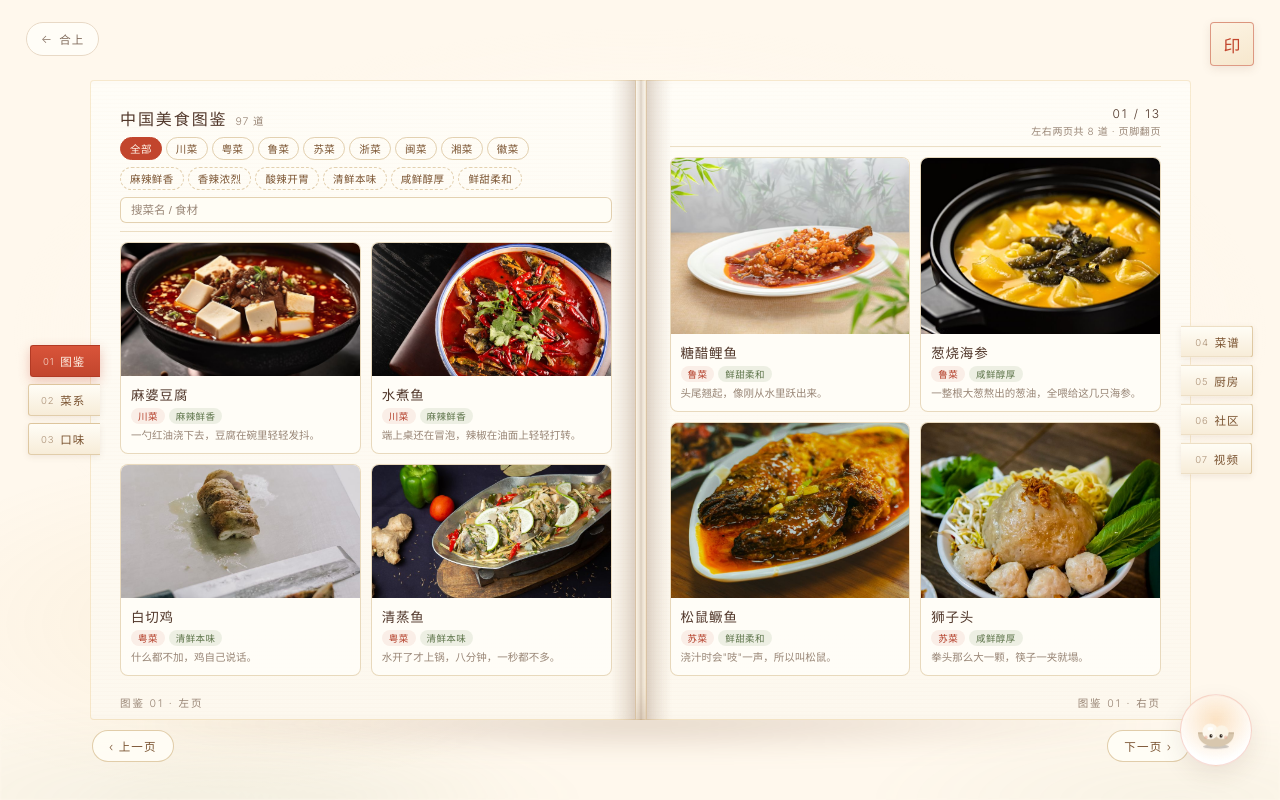
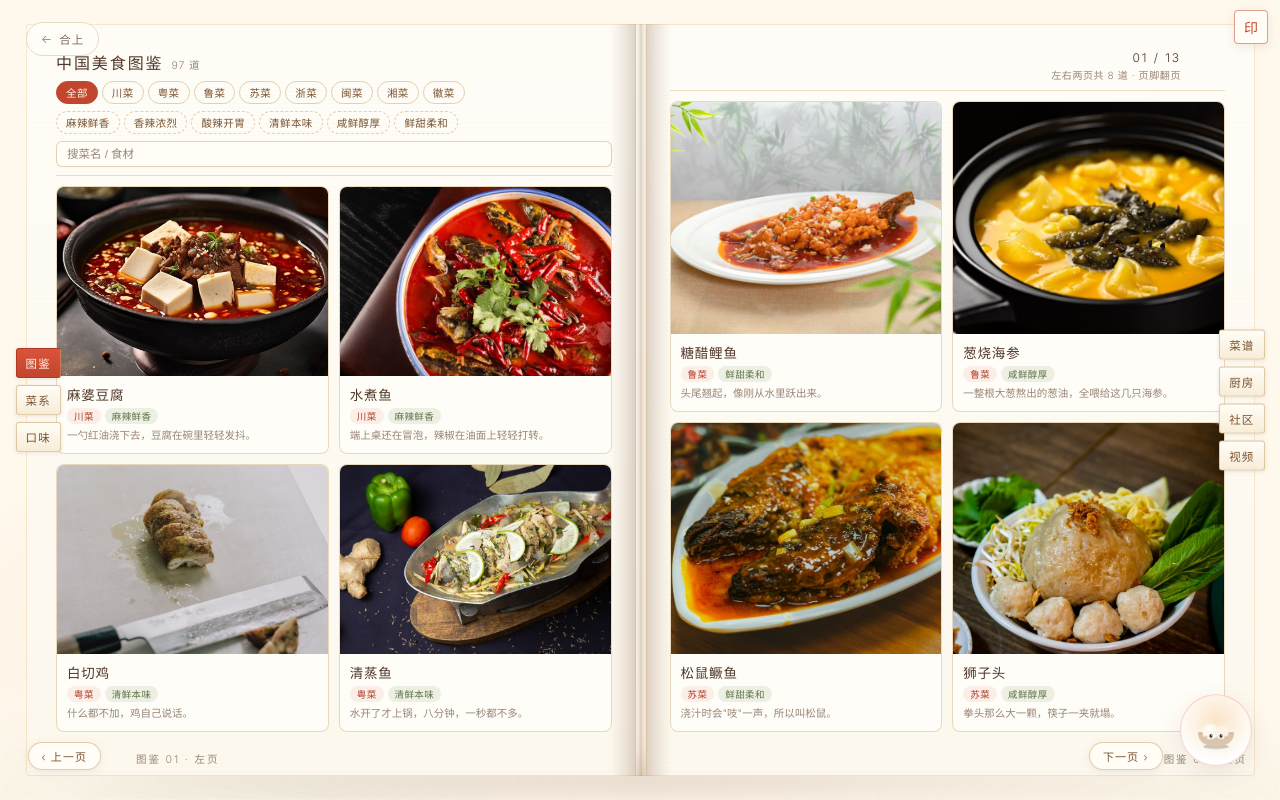
Before and after one commit to xuxi666/food-soul, a website built with Vite: page index.html in a window 1280 px wide. Both pictures are taken after a click on the button 642 px from the left and 412 px from the top of the page. Built offline with nearby package versions, Linux system fonts and the light colour scheme; files whose address does not match are found by name.

Commit message:
feat(book): 封面 15° 倾斜 → 回正 → 书页放大铺满视口
- 状态机：CLOSED_TILTED → STRAIGHTENING → OPENING → EXPANDING → READING；返回 SHRINKING → CLOSING → CLOSED_TILTED
- 合拢：rotateZ(15deg) + scale(.52)，位移按缩放后宽度算，封面落在视口中心
- 打开：先 420ms 回正到 0°，再 700ms 开封面，最后 560ms 把书页本身放大到 100%（非相机）
- 终态尺寸：1440×900 下 1382×846 = 96% × 94%，手机 96% × 67%
- 阅读态书签收进书边、翻页按钮落回书内并避开小精灵、印章缩小让开页码
- 全 7 章在放大后复查：跨中缝 0、整页滚动 0、0 报错

```diff
--- a/src/book/atlas.css
+++ b/src/book/atlas.css
@@ -26,6 +26,8 @@
 .atlas__bar--right {
   align-items: flex-end;
   justify-content: flex-end;
+  /* 右上角有印章按钮，页码右移让开 */
+  padding-right: 44px;
 }
 
 .atlas__title {
--- a/src/book/book.css
+++ b/src/book/book.css
@@ -50,10 +50,8 @@ body.is-book {
 /* ---------- 镜头 ---------- */
 .bk-camera {
   position: relative;
-  transform: scale(var(--cam-scale, 0.9)) translateY(var(--cam-y, 10px));
+  transform: none;
   transform-origin: center center;
-  transition: transform 460ms cubic-bezier(0.22, 1, 0.36, 1);
-  will-change: transform;
 }
 
 /* ---------- 书 ---------- */
@@ -62,12 +60,29 @@ body.is-book {
   width: var(--book-w, 1100px);
   height: var(--book-h, 720px);
   transform-style: preserve-3d;
-  transition: transform 620ms cubic-bezier(0.22, 1, 0.36, 1);
+  /* 旋转与缩放共用一条过渡：回正 420ms，放大 560ms 由 JS 分两段触发 */
+  transition: transform 520ms cubic-bezier(0.22, 1, 0.36, 1);
+  will-change: transform;
 }
 
-/* 合上时书本左移，让封面（右半）落在视觉中心 */
+/* 合上：左移让封面居中，顺时针倾斜 15°，并缩到小书尺寸 */
 .bk-book--closed {
-  transform: translateX(-25%);
+  transform: translateX(calc(var(--closed-scale, 0.52) * -25%)) rotateZ(15deg) scale(var(--closed-scale, 0.52));
+}
+
+/* 回正：保持小书尺寸，只把 15° 收回 0° */
+.bk-book--straight {
+  transform: translateX(calc(var(--closed-scale, 0.52) * -25%)) rotateZ(0deg) scale(var(--closed-scale, 0.52));
+}
+
+/* 展开：双页露出，略大于小书 */
+.bk-book--open {
+  transform: translateX(0) rotateZ(0deg) scale(var(--open-scale, 0.66));
+}
+
+/* 阅读：书页本身放大到铺满视口 */
+.bk-book--reading {
+  transform: translateX(0) rotateZ(0deg) scale(1);
 }
 
 /* 合上时只留封面：左页、中缝、内容层淡出 */
@@ -79,7 +94,10 @@ body.is-book {
 
 .bk-book--closed .bk-page--left,
 .bk-book--closed .bk-gutter,
-.bk-book--closed .bk-content {
+.bk-book--closed .bk-content,
+.bk-book--straight .bk-page--left,
+.bk-book--straight .bk-gutter,
+.bk-book--straight .bk-content {
   opacity: 0;
   pointer-events: none;
 }
@@ -279,7 +297,8 @@ body.is-book {
   transition: transform 700ms cubic-bezier(0.22, 1, 0.36, 1);
 }
 
-.bk-book--open .bk-cover {
+.bk-book--open .bk-cover,
+.bk-book--reading .bk-cover {
   transform: translateZ(-3px) rotateY(-180deg);
 }
 
@@ -288,7 +307,7 @@ body.is-book {
   inset: 0;
   border-radius: 3px 6px 6px 3px;
   background:
-    radial-gradient(ellipse 90% 60% at 50% 18%, rgba(255, 246, 230, 0.55) 0%, transparent 62%),
+    radial-gradient(ellipse 90% 60% at 50% 18%, rgba(255, 250, 240, 0.3) 0%, transparent 62%),
     linear-gradient(160deg, #efdbb8 0%, #e6cea4 46%, #d9bd8f 100%);
   box-shadow:
     0 18px 44px rgba(120, 82, 56, 0.24),
@@ -367,7 +386,7 @@ body.is-book {
   font-weight: 500;
   letter-spacing: 0.3em;
   text-indent: 0.3em;
-  color: #5c2f1c;
+  color: #4a2415;
 }
 
 .bk-cover__en {
@@ -741,8 +760,13 @@ body.is-book {
     width: 100%;
   }
 
+  /* 手机端同样是合拢倾斜 15°，只是不左移（单页没有左右之分） */
   .bk-book--closed {
-    transform: none;
+    transform: rotateZ(15deg) scale(var(--closed-scale, 0.52));
+  }
+
+  .bk-book--straight {
+    transform: rotateZ(0deg) scale(var(--closed-scale, 0.52));
   }
 
   .bk-marks--left {
@@ -815,7 +839,7 @@ body.is-book {
 .bk-content[data-chapter="kitchen"] .ek-flow {
   display: grid;
   grid-template-columns: 1fr 1fr;
-  grid-template-rows: 372px auto auto;
+  grid-template-rows: clamp(340px, 46vh, 520px) auto auto;
   gap: 12px 58px;
   height: 100%;
   padding: 22px 30px 42px;
@@ -833,8 +857,8 @@ body.is-book {
 
 .bk-content[data-chapter="kitchen"] .ek-catalog {
   grid-column: 2;
-  max-height: 372px;
-  height: 372px;
+  max-height: clamp(340px, 46vh, 520px);
+  height: clamp(340px, 46vh, 520px);
 }
 
 .bk-content[data-chapter="kitchen"] .ek-modes {
@@ -850,8 +874,8 @@ body.is-book {
 }
 
 .bk-content[data-chapter="kitchen"] .ek-graph-card {
-  max-height: 372px;
-  height: 372px;
+  max-height: clamp(340px, 46vh, 520px);
+  height: clamp(340px, 46vh, 520px);
   min-height: 0;
 }
 
@@ -951,3 +975,70 @@ body.is-book {
     padding: 16px 16px 30px;
   }
 }
+
+
+/* ---------- 阅读态：书签收进书边、翻页按钮回到书内 ---------- */
+.bk-stage.is-reading .bk-marks--left {
+  left: -10px;
+}
+
+.bk-stage.is-reading .bk-marks--right {
+  right: -10px;
+}
+
+.bk-stage.is-reading .bk-mark {
+  padding: 6px 9px;
+  box-shadow: 0 1px 4px rgba(120, 82, 56, 0.14);
+}
+
+.bk-stage.is-reading .bk-mark--left {
+  border-right: 1px solid rgba(200, 166, 108, 0.55);
+  border-radius: 3px;
+  padding-right: 9px;
+}
+
+.bk-stage.is-reading .bk-mark--right {
+  border-left: 1px solid rgba(200, 166, 108, 0.55);
+  border-radius: 3px;
+  padding-left: 9px;
+}
+
+.bk-stage.is-reading .bk-mark__num {
+  display: none;
+}
+
+/* 翻页按钮落在书内下沿 */
+.bk-stage.is-reading .bk-turn {
+  bottom: 6px;
+  padding: 5px 13px;
+  font-size: 11px;
+  background: rgba(255, 253, 246, 0.92);
+  box-shadow: 0 2px 8px rgba(120, 82, 56, 0.1);
+}
+
+/* 印章让开右侧页码 */
+.bk-stage.is-reading .bk-tools {
+  top: 10px;
+  right: 12px;
+}
+
+.bk-stage.is-reading .bk-seal {
+  width: 34px;
+  height: 34px;
+  font-size: 14px;
+  background: rgba(255, 253, 246, 0.9);
+}
+
+
+/* 阅读态细节：翻页按钮避开小精灵，页码避开按钮 */
+.bk-stage.is-reading .bk-turn--next {
+  right: 92px;
+}
+
+.bk-stage.is-reading .bk-page__folio--left {
+  left: 110px;
+}
+
+.bk-stage.is-reading .bk-page__folio--right {
+  right: 8px;
+}
--- a/src/book/index.js
+++ b/src/book/index.js
@@ -36,11 +36,13 @@ export function initBook({ root }) {
     let w;
     let hgt;
     if (narrow) {
-      w = Math.min(vw * 0.94, 620);
-      hgt = Math.min(vh * 0.78, w * 1.34);
+      // 手机单页：宽度占 96%，高度不超过 92%
+      w = Math.min(vw * 0.96, 720);
+      hgt = Math.min(vh * 0.92, w * 1.5);
     } else {
-      w = Math.min(vw * 0.86, 1240);
-      hgt = Math.min(vh * 0.8, w * 0.66);
+      // PC 双页：宽 96%、高 94%，只留一圈细边
+      w = Math.min(vw * 0.96, 1640);
+      hgt = Math.min(vh * 0.94, w * 0.62);
     }
     shell.el.style.setProperty('--book-w', `${Math.round(w)}px`);
     shell.el.style.setProperty('--book-h', `${Math.round(hgt)}px`);
@@ -49,12 +51,18 @@ export function initBook({ root }) {
   window.addEventListener('resize', fit);
   window.addEventListener('orientationchange', fit);
 
-  /* ---------------- 相机 ---------------- */
-  function camera(scale, y = 0) {
-    shell.el.style.setProperty('--cam-scale', String(scale));
-    shell.el.style.setProperty('--cam-y', `${y}px`);
+  /* ---------------- 书籍状态机 ---------------- */
+  // CLOSED_TILTED → STRAIGHTENING → OPENING → EXPANDING → READING
+  // 返回：SHRINKING → CLOSING → CLOSED_TILTED
+  let phase = 'CLOSED_TILTED';
+  function setBookState(cls) {
+    shell.book.className = `bk-book ${cls}`;
+    // 阅读态下书签要收进书边，翻页按钮也要落回书内
+    shell.el.classList.toggle('is-reading', cls === 'bk-book--reading');
   }
-  camera(0.88, 14);
+  function setPhase(next) {
+    phase = next;
+  }
 
   /* ---------------- 模块 keep-alive ---------------- */
   const hosts = new Map();
@@ -122,14 +130,26 @@ export function initBook({ root }) {
   });
 
   async function openFirst() {
-    if (mode !== 'closed' || busy) return;
+    if (phase !== 'CLOSED_TILTED' || busy) return;
     busy = true;
     try {
-      shell.book.classList.add('bk-book--open');
-      shell.book.classList.remove('bk-book--closed');
+      // 1) 回正：15° → 0°，420ms
+      setPhase('STRAIGHTENING');
+      setBookState('bk-book--straight');
       shell.el.classList.add('is-open');
-      camera(1, 0);
-      await wait(760);
+      await wait(440);
+
+      // 2) 封面绕书脊打开，700ms
+      setPhase('OPENING');
+      setBookState('bk-book--open');
+      await wait(720);
+
+      // 3) 书页本身放大到铺满视口，560ms
+      setPhase('EXPANDING');
+      setBookState('bk-book--reading');
+      await wait(580);
+
+      setPhase('READING');
       mode = 'open';
       await showPath(location.pathname || '/dishes', { flip: false });
     } finally {
@@ -327,10 +347,6 @@ export function initBook({ root }) {
       };
       await flipLeaf(d, swap);
       if (!swapped) await showPath(chapter.href, { flip: false });
-      // 翻完镜头轻推一下，落在清晰的双页上
-      camera(1.035, -3);
-      await wait(160);
-      camera(1, 0);
       history.pushState({ chapter: id }, '', chapter.href);
     } finally {
       busy = false;
@@ -348,12 +364,22 @@ export function initBook({ root }) {
     if (mode !== 'open' || busy) return;
     busy = true;
     try {
-      shell.book.classList.remove('bk-book--open');
-      shell.book.classList.add('bk-book--closed');
+      // 1) 书页缩回展开尺寸
+      setPhase('SHRINKING');
+      setBookState('bk-book--open');
+      await wait(520);
+
+      // 2) 封面合上
+      setPhase('CLOSING');
+      setBookState('bk-book--straight');
       shell.el.classList.remove('is-open');
-      camera(0.88, 14);
       await wait(720);
+
+      // 3) 恢复 15° 倾斜
+      setBookState('bk-book--closed');
+      setPhase('CLOSED_TILTED');
       mode = 'closed';
+      await wait(420);
     } finally {
       busy = false;
     }
@@ -420,7 +446,7 @@ export function initBook({ root }) {
 
   /* ---------------- 初始：合上的书 ---------------- */
   shell.setActive(chapterOf(location.pathname));
-  shell.book.classList.add('bk-book--closed');
+  setBookState('bk-book--closed');
 
   const deepLink = location.pathname !== '/' && location.pathname !== '';
   if (deepLink) {
```
